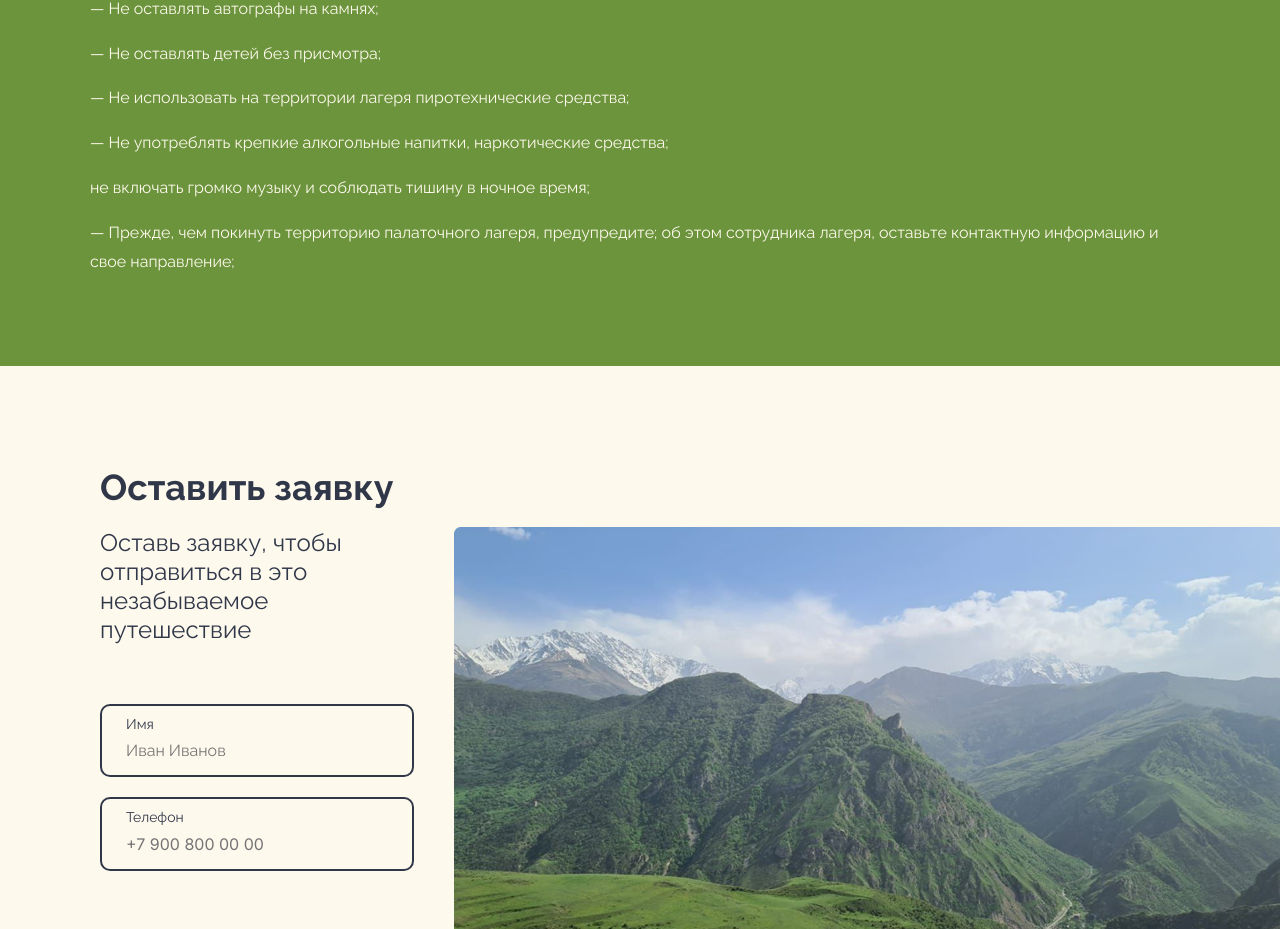
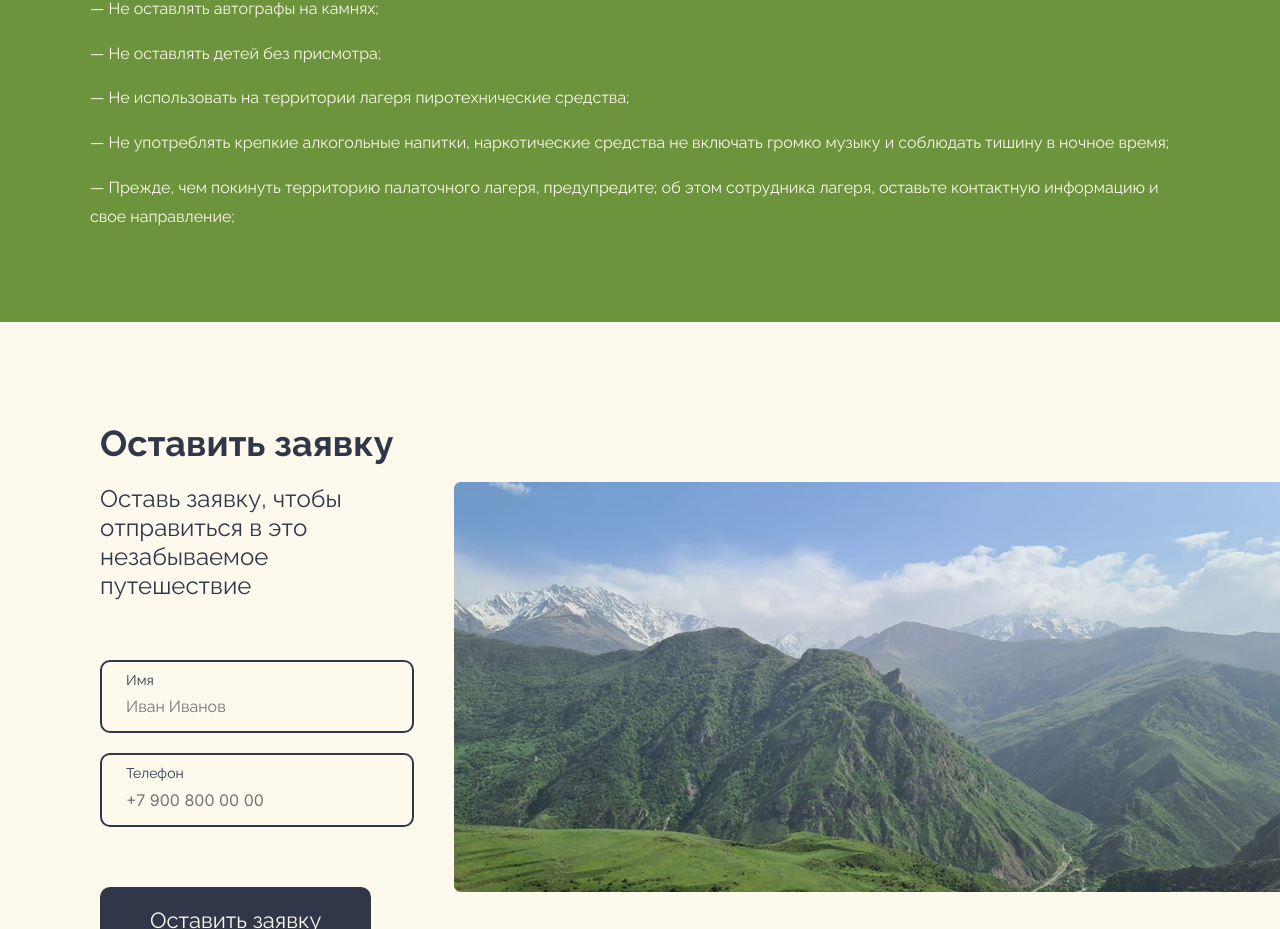
Before and after one commit to AmletixQ/camping-kshurta-frontend, a React (Vite) app: page / in a window 1280 px wide. Shown: the part 9859-10788 px from the top of the page. Built offline with nearby package versions, Linux system fonts and the light colour scheme; no server answers.

Commit message:
Fix constant

```diff
--- a/src/constants/rules.ts
+++ b/src/constants/rules.ts
@@ -16,7 +16,6 @@ export const second = [
   "— Не оставлять автографы на камнях;",
   "— Не оставлять детей без присмотра;",
   "— Не использовать на территории лагеря пиротехнические средства;",
-  "— Не употреблять крепкие алкогольные напитки, наркотические средства;",
-  "не включать громко музыку и соблюдать тишину в ночное время;",
+  "— Не употреблять крепкие алкогольные напитки, наркотические средства не включать громко музыку и соблюдать тишину в ночное время;",
   "— Прежде, чем покинуть территорию палаточного лагеря, предупредите; об этом сотрудника лагеря, оставьте контактную информацию и свое направление;",
 ];
```
